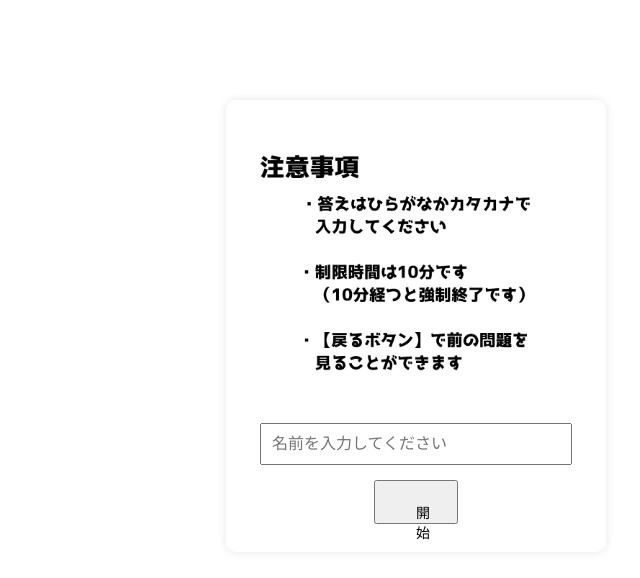
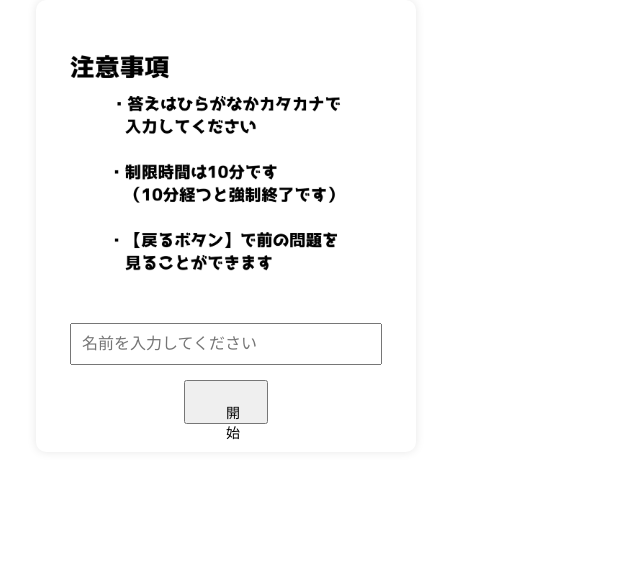
Before and after one commit to atsunazo/atsunazo2, a plain HTML site: page index.html in a window 1280 px wide. Shown: the whole page, without its empty margins (224-864 px from the left). Drawn offline with Linux system fonts and the light colour scheme.

Commit message:
Update index.html

```diff
--- a/index.html
+++ b/index.html
@@ -41,7 +41,13 @@
             left:  0;
             right: 0;
             margin-top: 100px
-
+            position: fixed;
+            bottom: 0;
+            left: 50%;
+            transform: translateX(-50%);
+            margin-top: 0;
+            margin-bottom: env(keyboard-inset-height, 0px); /* キーボード高さを考慮 */
+            transition: margin-bottom 0.3s ease;
         }
 
         #question-image {
```
